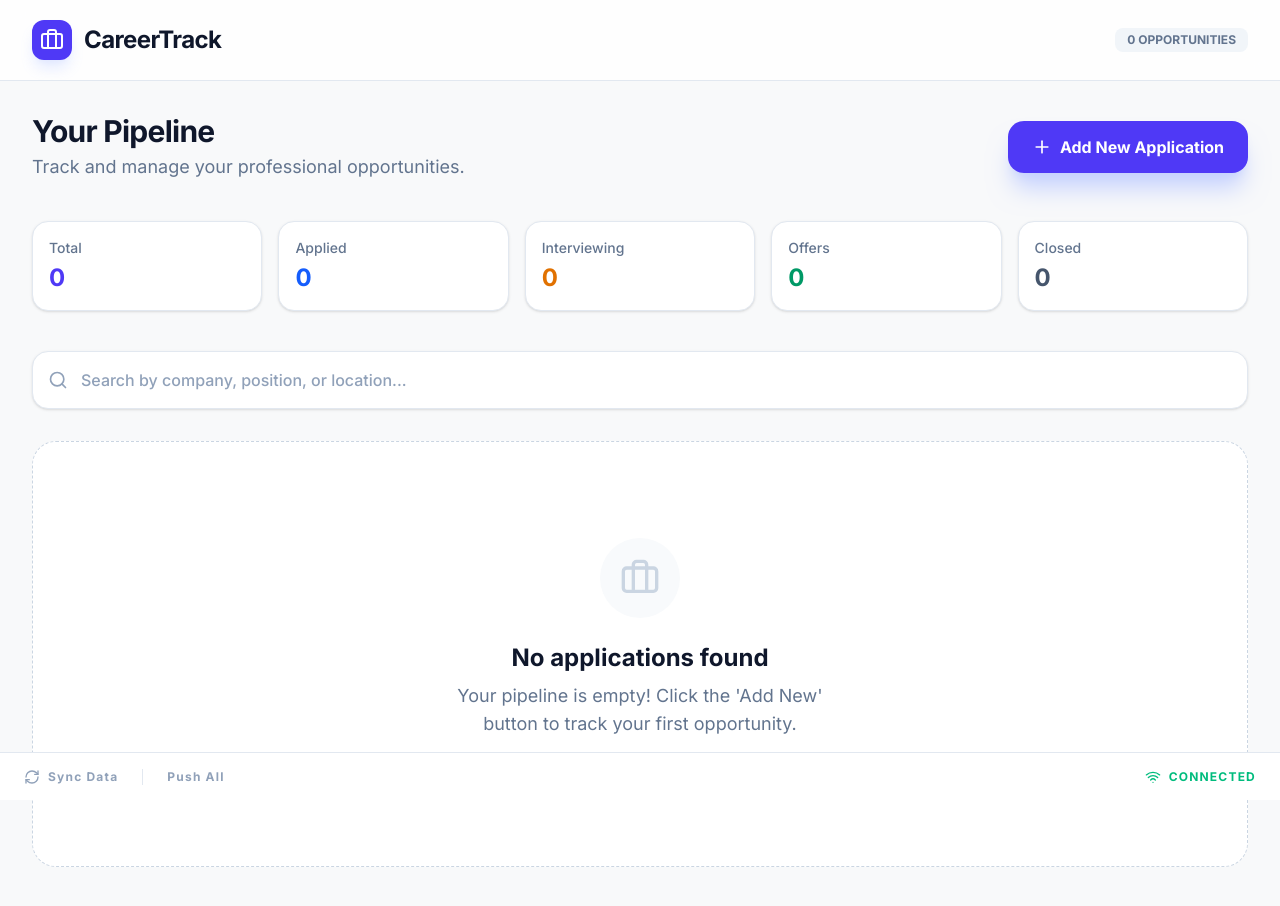
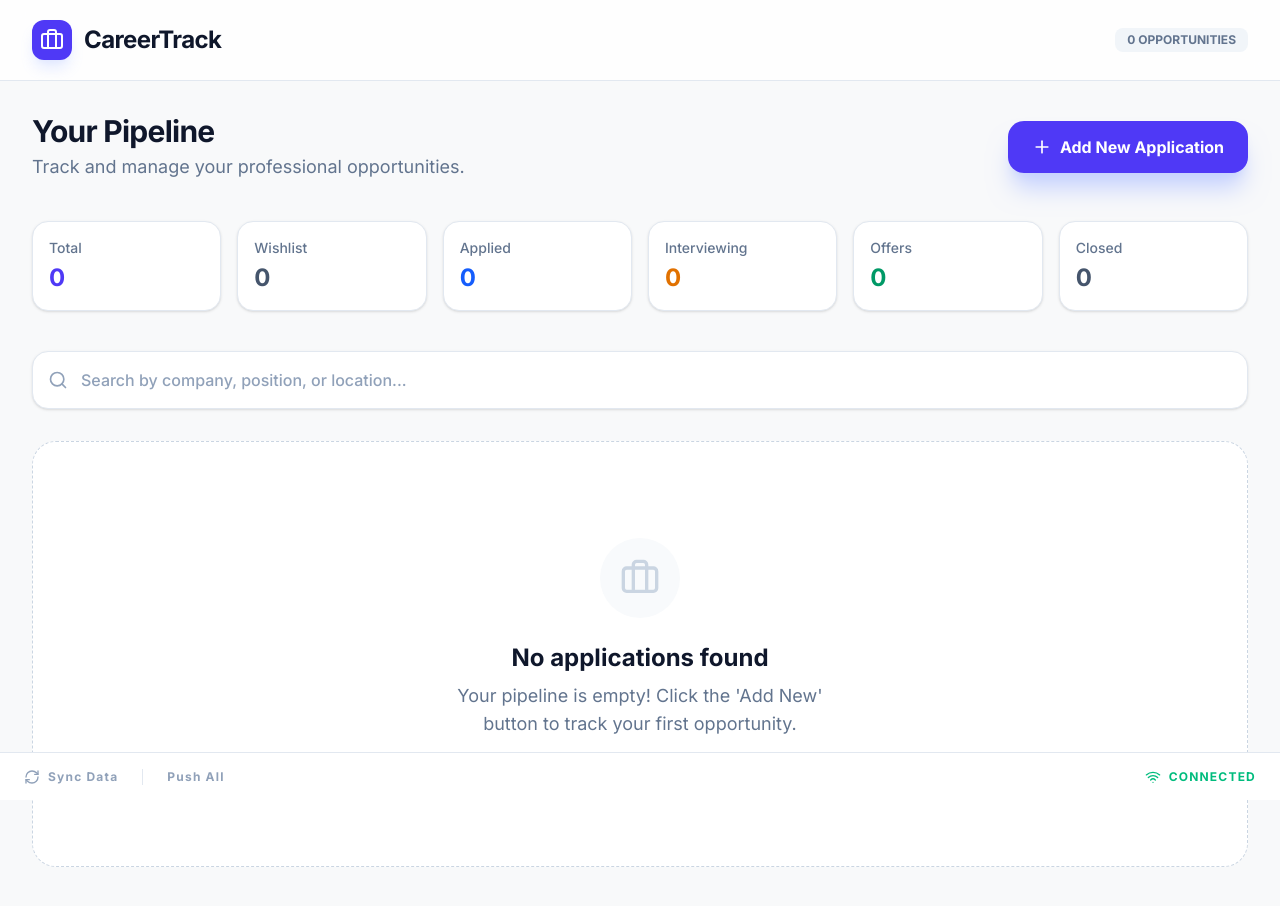
Before and after one commit to adrianagresta/CareerTrack, a React (Vite) app: page / in a window 1280 px wide. Shown: the top 906 px of the page. Built offline with nearby package versions, Linux system fonts and the light colour scheme.

Commit message:
feat: implement App shell and MainView component for job application management

```diff
--- a/src/App.tsx
+++ b/src/App.tsx
@@ -253,6 +253,7 @@ export default function App() {
 
   const stats = {
     total: applications.length,
+    wishlist: applications.filter(a => a.status === 'Wishlist').length,
     applied: applications.filter(a => a.status === 'Applied').length,
     interviewing: applications.filter(a => a.status === 'Interviewing').length,
     offers: applications.filter(a => a.status === 'Offer').length,
--- a/src/components/MainView.tsx
+++ b/src/components/MainView.tsx
@@ -21,6 +21,7 @@ import { STATUS_COLORS, STATUS_ICONS } from '../constants';
 interface MainViewProps {
   stats: {
     total: number;
+    wishlist: number;
     applied: number;
     interviewing: number;
     offers: number;
@@ -71,9 +72,10 @@ export const MainView: React.FC<MainViewProps> = ({
       </div>
 
       {/* Stats Grid */}
-      <div className="grid grid-cols-2 md:grid-cols-5 gap-4 mb-10">
+      <div className="grid grid-cols-2 md:grid-cols-6 gap-4 mb-10">
         {[
           { label: 'Total', value: stats.total, color: 'text-indigo-600', filter: 'Total' },
+          { label: 'Wishlist', value: stats.wishlist, color: 'text-slate-600', filter: 'Wishlist' },
           { label: 'Applied', value: stats.applied, color: 'text-blue-600', filter: 'Applied' },
           { label: 'Interviewing', value: stats.interviewing, color: 'text-amber-600', filter: 'Interviewing' },
           { label: 'Offers', value: stats.offers, color: 'text-emerald-600', filter: 'Offer' },
```
